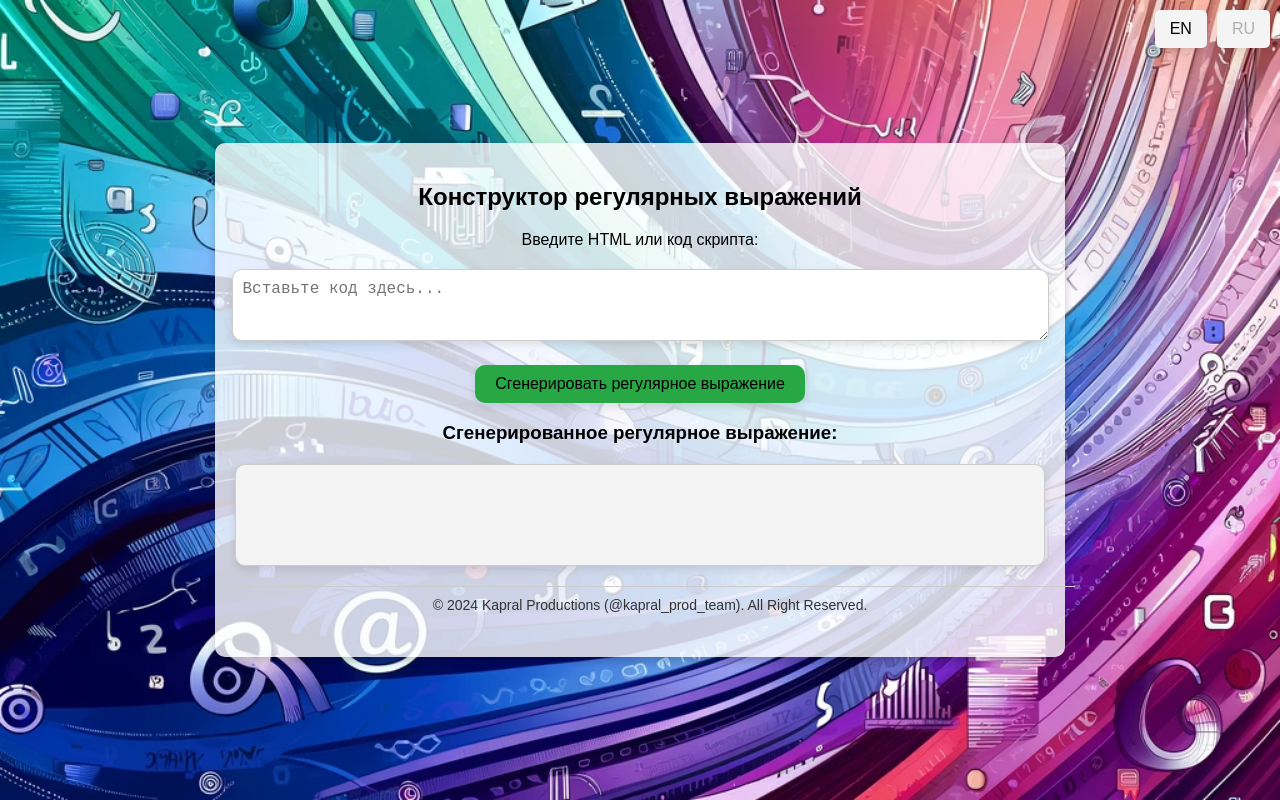
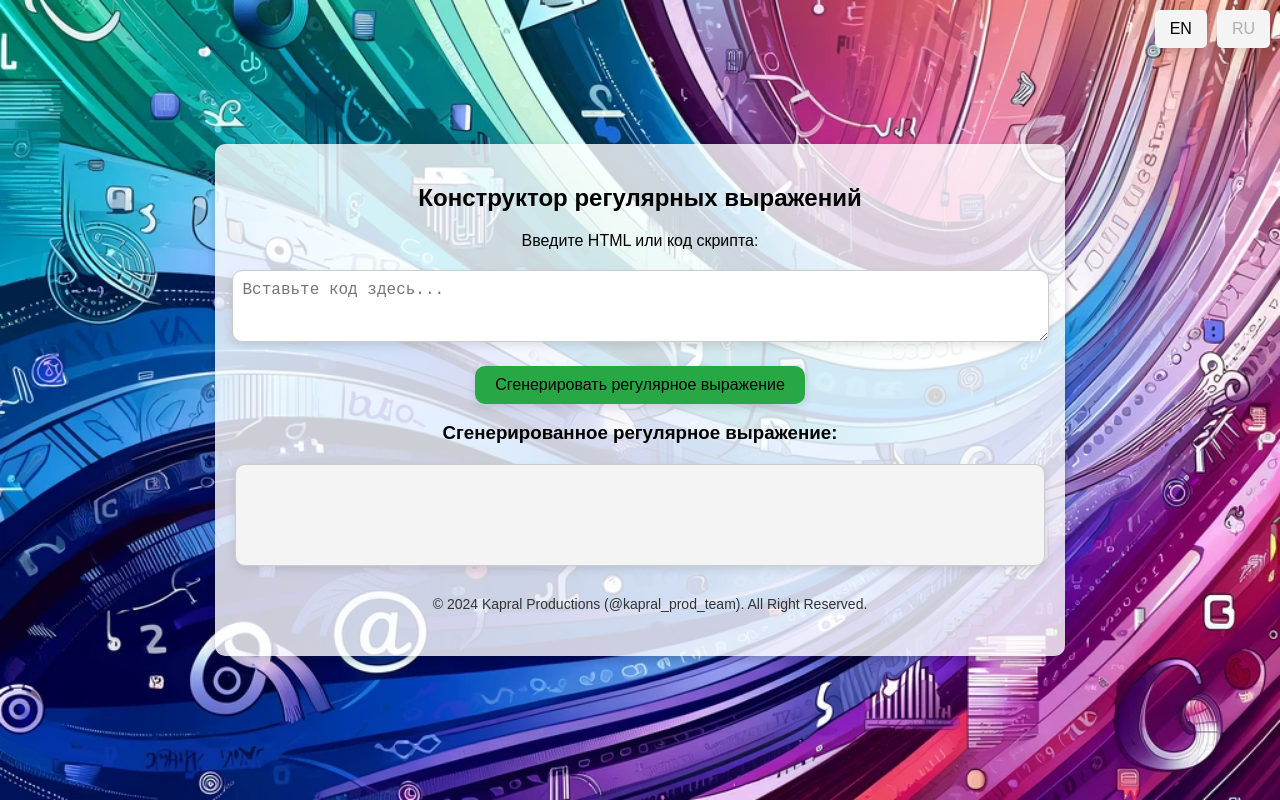
Before and after one commit to AlexVit93/RegExp-Generator, a plain HTML site: page index.html in a window 1280 px wide. Drawn offline with Linux system fonts and the light colour scheme.

Commit message:
refactor:change version css, delete border

```diff
--- a/css/style.css
+++ b/css/style.css
@@ -94,6 +94,5 @@ p {
   margin-top: 20px;
   font-size: 14px;
   color: #333;
-  border-top: 1px solid #ccc;
   width: 100%;
 }
```
